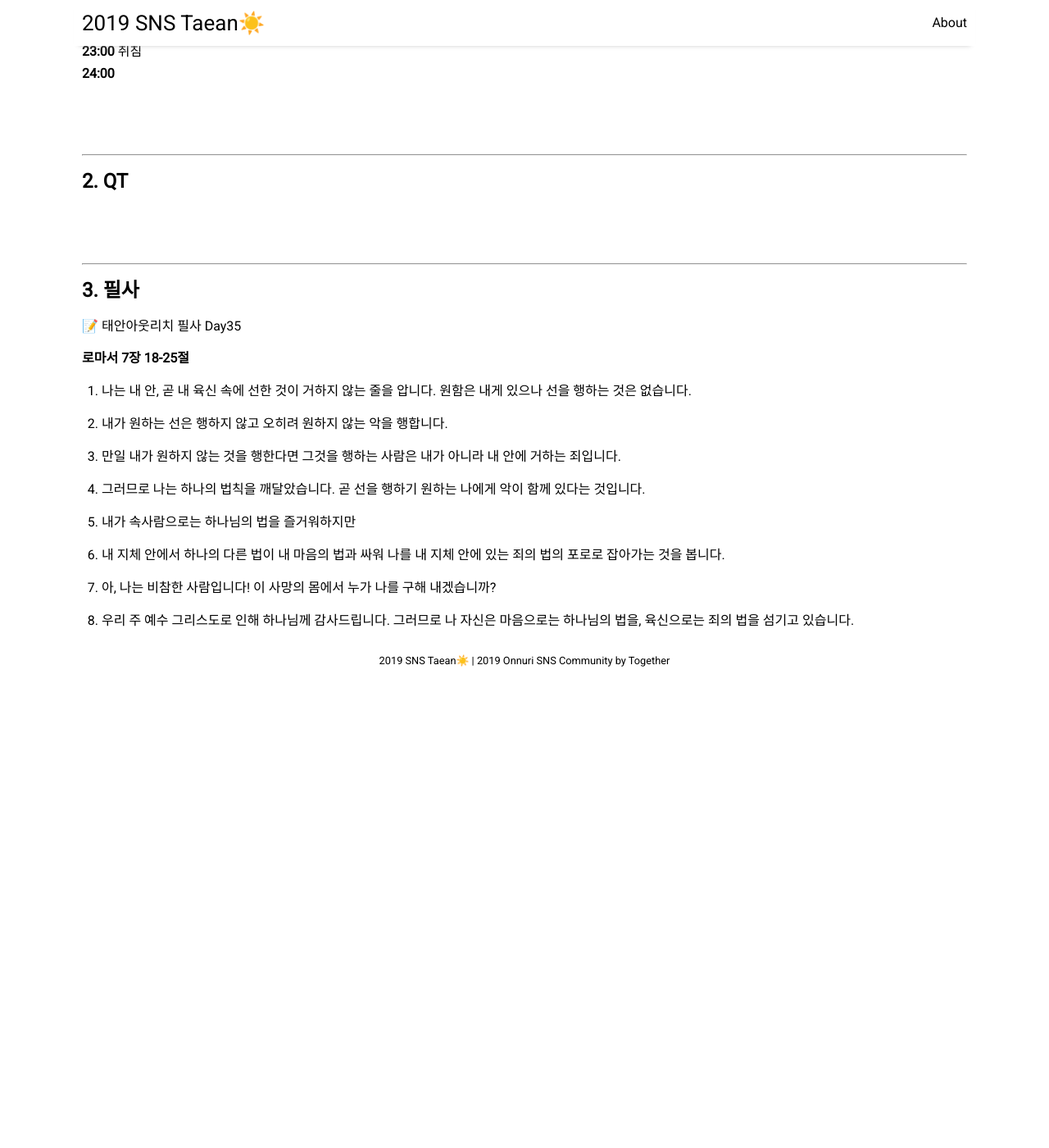
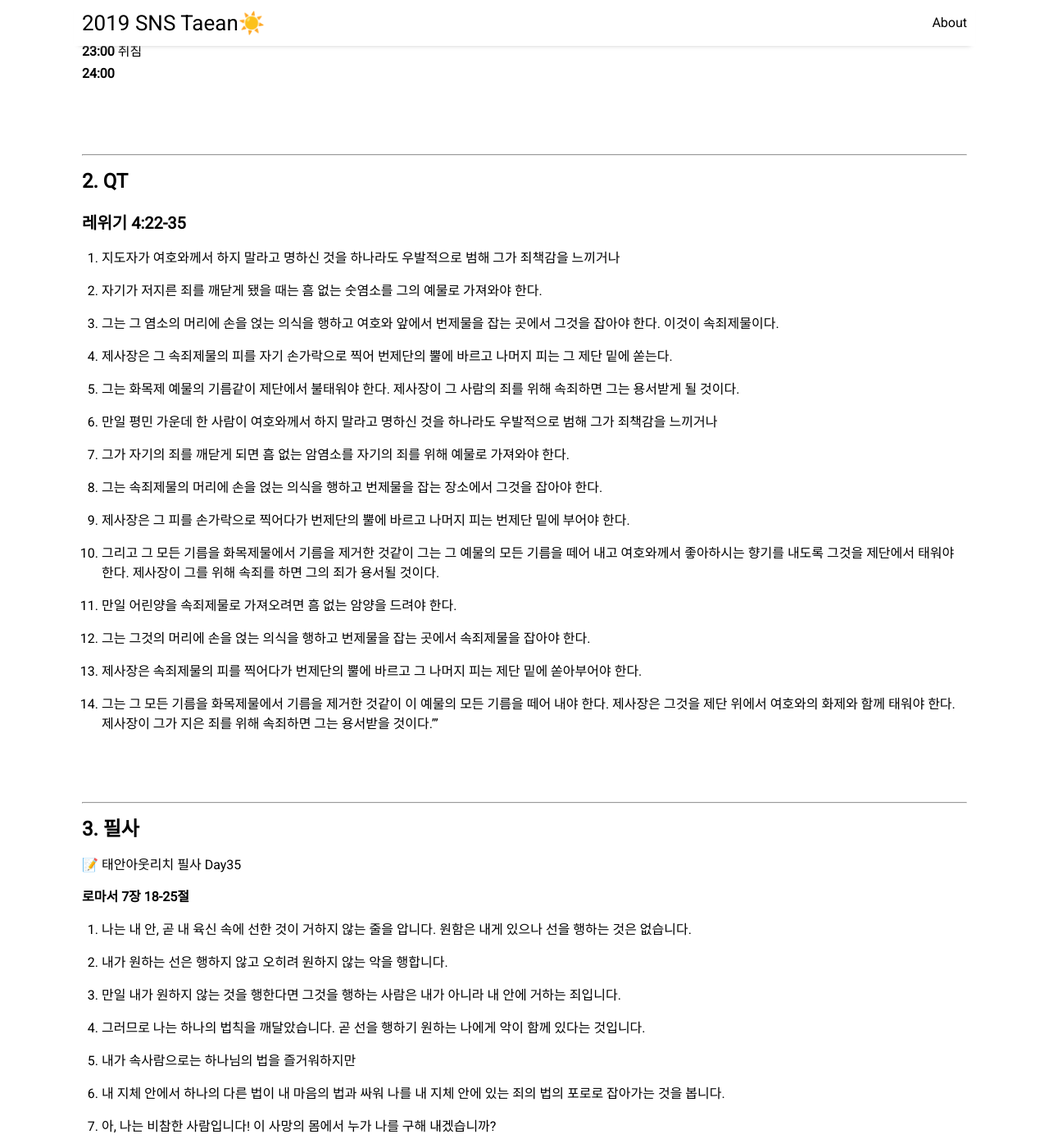
Before and after one commit to taean-outreach/taean-outreach.github.io, a Jekyll site: the page built from _posts/2019-08-03-0816.md, in a window 1280 px wide and 1400 px high, scrolled down 500 px. Shown: the whole window at 82% size. Built offline with Jekyll 4.4.1, drawn with Linux system fonts in a browser that asks for light colours; nearby versions of some CDN libraries; before the commit the page ends 1339 px from its top, so only the background shows below that.

Commit message:
Update 2019-08-03-0816.md

```diff
--- a/_posts/2019-08-03-0816.md
+++ b/_posts/2019-08-03-0816.md
@@ -32,7 +32,21 @@ image: taean3.jpg
 <hr>
 
 ## 2. QT
-
+### 레위기 4:22-35
+22. 지도자가 여호와께서 하지 말라고 명하신 것을 하나라도 우발적으로 범해 그가 죄책감을 느끼거나
+23. 자기가 저지른 죄를 깨닫게 됐을 때는 흠 없는 숫염소를 그의 예물로 가져와야 한다.
+24. 그는 그 염소의 머리에 손을 얹는 의식을 행하고 여호와 앞에서 번제물을 잡는 곳에서 그것을 잡아야 한다. 이것이 속죄제물이다.
+25. 제사장은 그 속죄제물의 피를 자기 손가락으로 찍어 번제단의 뿔에 바르고 나머지 피는 그 제단 밑에 쏟는다.
+26. 그는 화목제 예물의 기름같이 제단에서 불태워야 한다. 제사장이 그 사람의 죄를 위해 속죄하면 그는 용서받게 될 것이다.
+27. 만일 평민 가운데 한 사람이 여호와께서 하지 말라고 명하신 것을 하나라도 우발적으로 범해 그가 죄책감을 느끼거나
+28. 그가 자기의 죄를 깨닫게 되면 흠 없는 암염소를 자기의 죄를 위해 예물로 가져와야 한다.
+29. 그는 속죄제물의 머리에 손을 얹는 의식을 행하고 번제물을 잡는 장소에서 그것을 잡아야 한다.
+30. 제사장은 그 피를 손가락으로 찍어다가 번제단의 뿔에 바르고 나머지 피는 번제단 밑에 부어야 한다.
+31. 그리고 그 모든 기름을 화목제물에서 기름을 제거한 것같이 그는 그 예물의 모든 기름을 떼어 내고 여호와께서 좋아하시는 향기를 내도록 그것을 제단에서 태워야 한다. 제사장이 그를 위해 속죄를 하면 그의 죄가 용서될 것이다.
+32. 만일 어린양을 속죄제물로 가져오려면 흠 없는 암양을 드려야 한다.
+33. 그는 그것의 머리에 손을 얹는 의식을 행하고 번제물을 잡는 곳에서 속죄제물을 잡아야 한다.
+34. 제사장은 속죄제물의 피를 찍어다가 번제단의 뿔에 바르고 그 나머지 피는 제단 밑에 쏟아부어야 한다.
+35. 그는 그 모든 기름을 화목제물에서 기름을 제거한 것같이 이 예물의 모든 기름을 떼어 내야 한다. 제사장은 그것을 제단 위에서 여호와의 화제와 함께 태워야 한다. 제사장이 그가 지은 죄를 위해 속죄하면 그는 용서받을 것이다.’”
 
 <br>
 <br>
```
